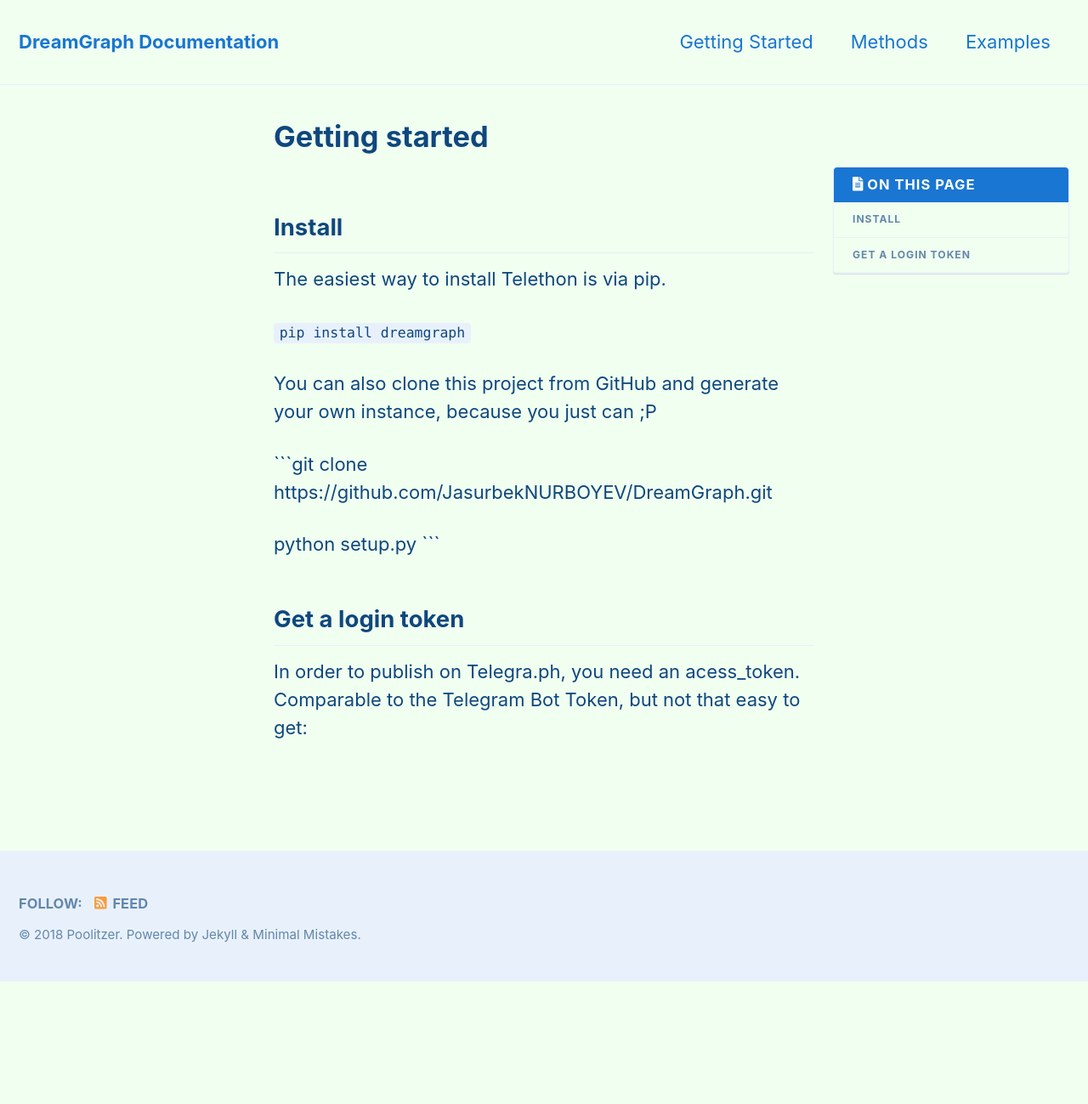
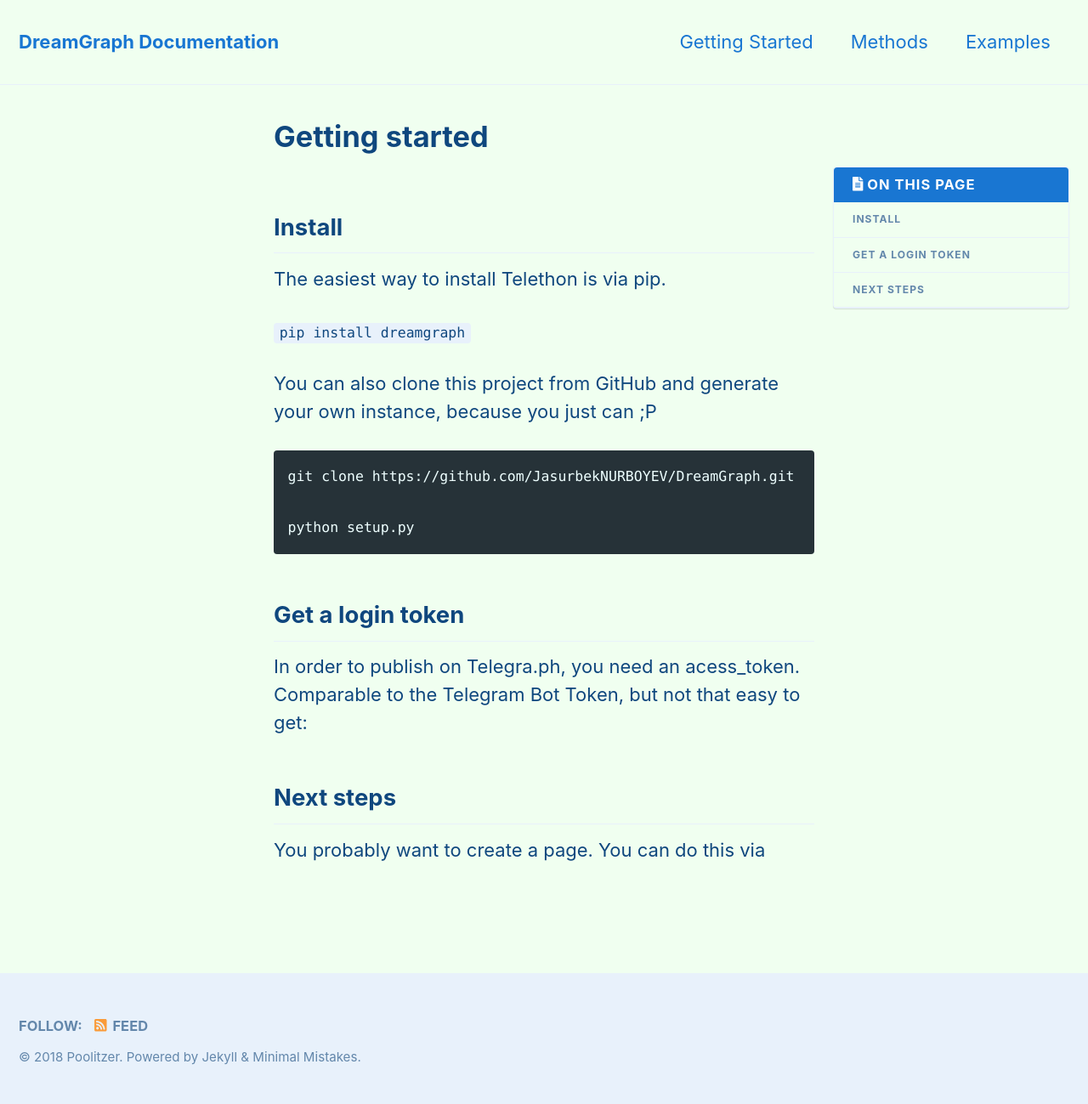
Before and after one commit to Poolitzer/poolitzer.github.io, a Jekyll site: the page built from _pages/starting.md, in a window 1280 px wide. Shown: the whole page at 85% size. Built offline with Jekyll 4.4.1, drawn with Linux system fonts in a browser that asks for light colours; nearby versions of some CDN libraries; before the commit the page ends 1155 px from its top, so only the background shows below that.

Commit message:
seeing things in action

````diff
--- a/_pages/starting.md
+++ b/_pages/starting.md
@@ -8,11 +8,11 @@ toc: true
 
 The easiest way to install Telethon is via pip.
 
-```pip install dreamgraph```
+`pip install dreamgraph`
 
 You can also clone this project from GitHub and generate your own instance, because you just can ;P
-
-```git clone https://github.com/JasurbekNURBOYEV/DreamGraph.git
+```
+git clone https://github.com/JasurbekNURBOYEV/DreamGraph.git
 
 python setup.py
 ```
@@ -20,3 +20,7 @@ python setup.py
 ## Get a login token
 
 In order to publish on Telegra.ph, you need an acess_token. Comparable to the Telegram Bot Token, but not that easy to get:
+
+## Next steps
+
+You probably want to create a page. You can do this via
````
Also changed, not shown: 3 other files.
